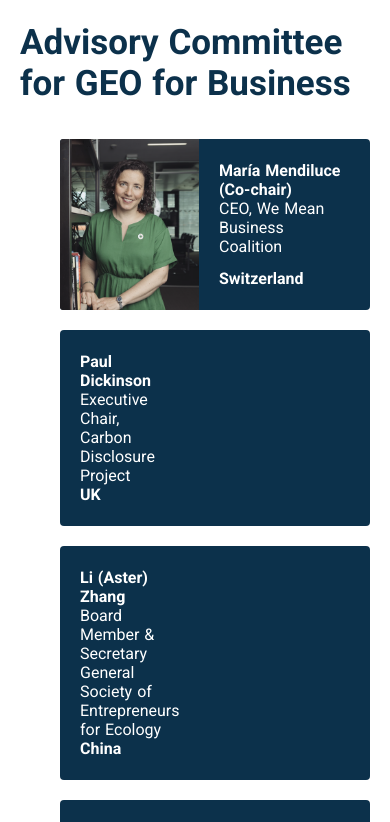
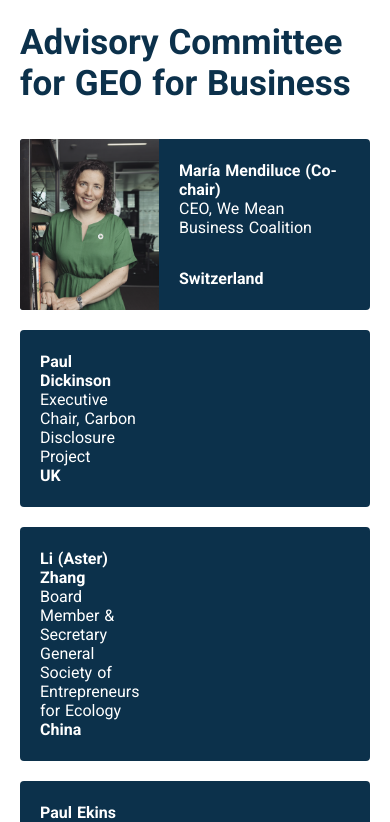
Before and after one commit to unepwcmc/geo-for-business, a Nuxt app: page / in a window 390 px wide. Shown: the part 6420-7242 px from the top of the page. Built offline with nearby package versions, Linux system fonts and the light colour scheme.

Commit message:
Responsive styling for committee carfds

```diff
--- a/components/cards/Committee.vue
+++ b/components/cards/Committee.vue
@@ -71,6 +71,7 @@
 }
 
 .cards {
+  @include ul-unstyled;
   display: grid;
   grid-template-columns: 1fr;
   row-gap: 20px;
@@ -91,7 +92,7 @@
   color: white;
 
   display: grid;
-  grid-template-columns: 1fr 2fr;
+  grid-template-columns: 139px 1fr;
 
   &__text {
     padding: 22px 20px;
```
